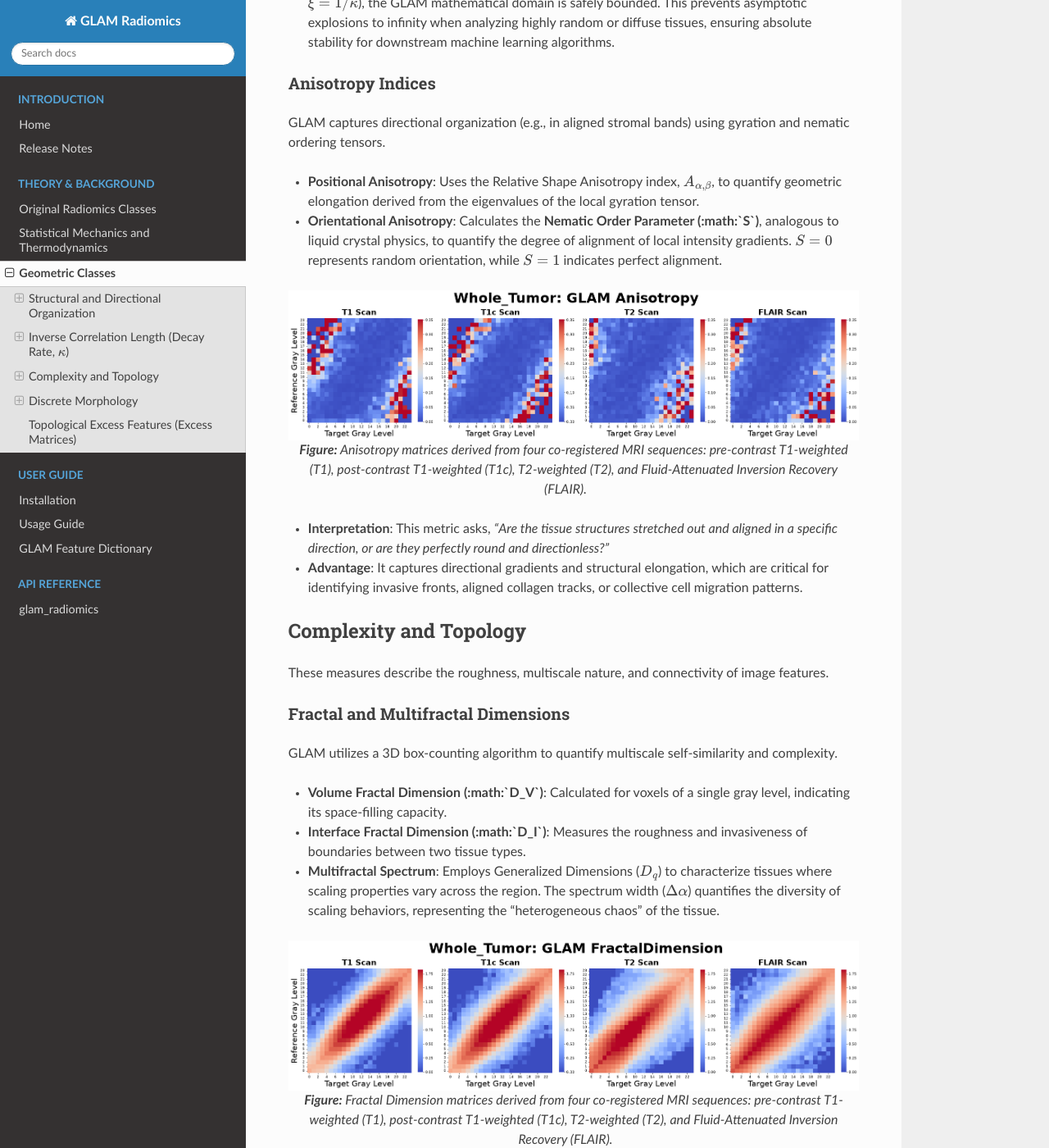
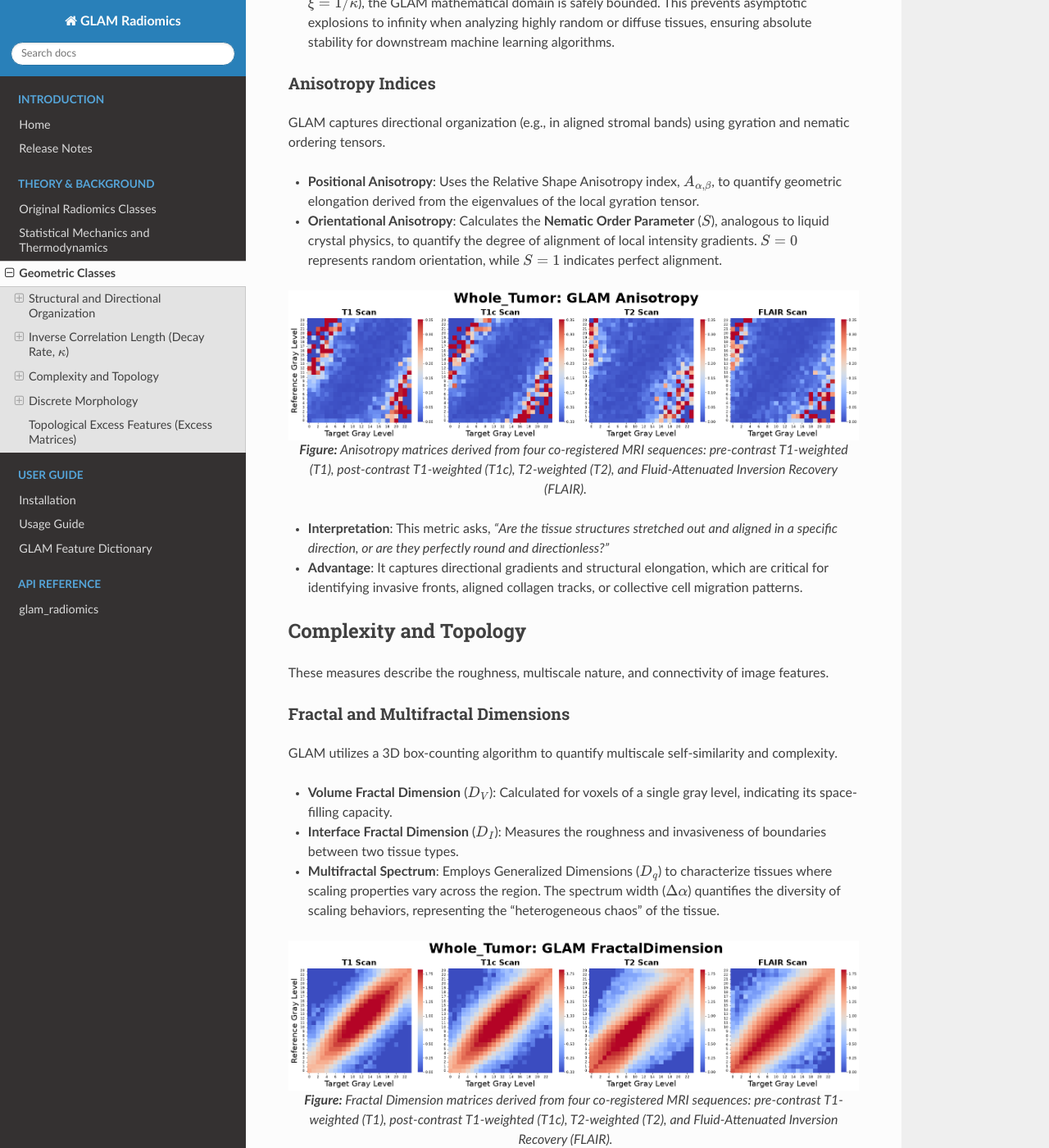
Before and after one commit to yurivelichko/glam-radiomics, a Sphinx documentation site: the page built from docs/source/theory/geometric_classes.rst, in a window 1280 px wide and 1400 px high, scrolled down 1710 px. Shown: the whole window at 82% size. Built offline with Sphinx 7.4.7 and the Read the Docs theme 3.1.0, drawn with Linux system fonts in a browser that asks for light colours; some of the changed text lies outside the part shown.

Commit message:
Documentation update

```diff
--- a/docs/source/theory/geometric_classes.rst
+++ b/docs/source/theory/geometric_classes.rst
@@ -51,7 +51,7 @@ Anisotropy Indices
 GLAM captures directional organization (e.g., in aligned stromal bands) using gyration and nematic ordering tensors.
 
 * **Positional Anisotropy**: Uses the Relative Shape Anisotropy index, :math:`A_{\alpha,\beta}`, to quantify geometric elongation derived from the eigenvalues of the local gyration tensor.
-* **Orientational Anisotropy**: Calculates the **Nematic Order Parameter (:math:`S`)**, analogous to liquid crystal physics, to quantify the degree of alignment of local intensity gradients. :math:`S=0` represents random orientation, while :math:`S=1` indicates perfect alignment.
+* **Orientational Anisotropy**: Calculates the **Nematic Order Parameter** (:math:`S`), analogous to liquid crystal physics, to quantify the degree of alignment of local intensity gradients. :math:`S=0` represents random orientation, while :math:`S=1` indicates perfect alignment.
 
 .. figure:: /_static/GLAM_Anisotropy.png
    :width: 700px
@@ -71,8 +71,8 @@ Fractal and Multifractal Dimensions
 ~~~~~~~~~~~~~~~~~~~~~~~~~~~~~~~~~~~
 GLAM utilizes a 3D box-counting algorithm to quantify multiscale self-similarity and complexity.
 
-* **Volume Fractal Dimension (:math:`D_V`)**: Calculated for voxels of a single gray level, indicating its space-filling capacity.
-* **Interface Fractal Dimension (:math:`D_I`)**: Measures the roughness and invasiveness of boundaries between two tissue types.
+* **Volume Fractal Dimension** (:math:`D_V`): Calculated for voxels of a single gray level, indicating its space-filling capacity.
+* **Interface Fractal Dimension** (:math:`D_I`): Measures the roughness and invasiveness of boundaries between two tissue types.
 * **Multifractal Spectrum**: Employs Generalized Dimensions (:math:`D_q`) to characterize tissues where scaling properties vary across the region. The spectrum width (:math:`\Delta\alpha`) quantifies the diversity of scaling behaviors, representing the "heterogeneous chaos" of the tissue.
 
 .. figure:: /_static/GLAM_FractalDimension.png
@@ -149,7 +149,7 @@ Percolation Metrics
 ~~~~~~~~~~~~~~~~~~~
 Percolation theory evaluates the connectivity of voxel clusters to determine how local tissue states connect to form macroscopic, spanning networks. It bridges the gap between local discrete morphology and global tissue architecture by quantifying whether a specific tissue type forms a continuous network or exists as isolated fragments. GLAM quantifies this using three primary matrices:
 
-* **Maximum Cluster Size (** :math:`S_{max}` **)**: The absolute voxel count of the largest connected cluster of a specific gray level. It represents the raw biological burden of the largest continuous region (e.g., the absolute volume of the largest contiguous necrotic core).
+* **Maximum Cluster Size** (:math:`S_{max}`): The absolute voxel count of the largest connected cluster of a specific gray level. It represents the raw biological burden of the largest continuous region (e.g., the absolute volume of the largest contiguous necrotic core).
 
 .. figure:: /_static/GLAM_MaxClusterSize_Ln.png
    :width: 700px
@@ -158,7 +158,7 @@ Percolation theory evaluates the connectivity of voxel clusters to determine how
 
    **Figure:** Maximum Cluster Size matrices derived from four co-registered MRI sequences: pre-contrast T1-weighted (T1), post-contrast T1-weighted (T1c), T2-weighted (T2), and Fluid-Attenuated Inversion Recovery (FLAIR).
 
-* **Cluster Number Density (** :math:`n_c` **)**: The total number of isolated clusters normalized by the total ROI volume (:math:`N_{clusters} / V_{ROI}`). It quantifies the degree of macroscopic fragmentation.
+* **Cluster Number Density** (:math:`n_c`): The total number of isolated clusters normalized by the total ROI volume (:math:`N_{clusters} / V_{ROI}`). It quantifies the degree of macroscopic fragmentation.
 
 .. figure:: /_static/GLAM_ClusterNumberDensity.png
    :width: 700px
--- a/docs/source/theory/statistical_mechanics.rst
+++ b/docs/source/theory/statistical_mechanics.rst
@@ -114,7 +114,7 @@ In the GLAM framework, this metric quantifies the "sponginess" or susceptibility
 
 Structural Pressure Index (:math:`SPI`)
 ~~~~~~~~~~~~~~~~~~~~~~~~~~~~~~~~~~~~~~~
-Broadly analogous to the virial equation of state, the Structural Pressure Index (SPI) utilizes a PMF-derived potential of mean force, :math:`W(r)`, to serve as a pressure-like structural descriptor. It quantifies the mean pseudomechanical force between voxel populations, capturing the spatial packing and mechanical-like response within the texture.
+Broadly analogous to the virial equation of state, the Structural Pressure Index (SPI) utilizes a PMF-derived potential of mean force, :math:`W_{\alpha\beta}(r)`, to serve as a pressure-like structural descriptor. It quantifies the mean pseudomechanical force between voxel populations, capturing the spatial packing and mechanical-like response within the texture.
 
 .. math::
 
```
